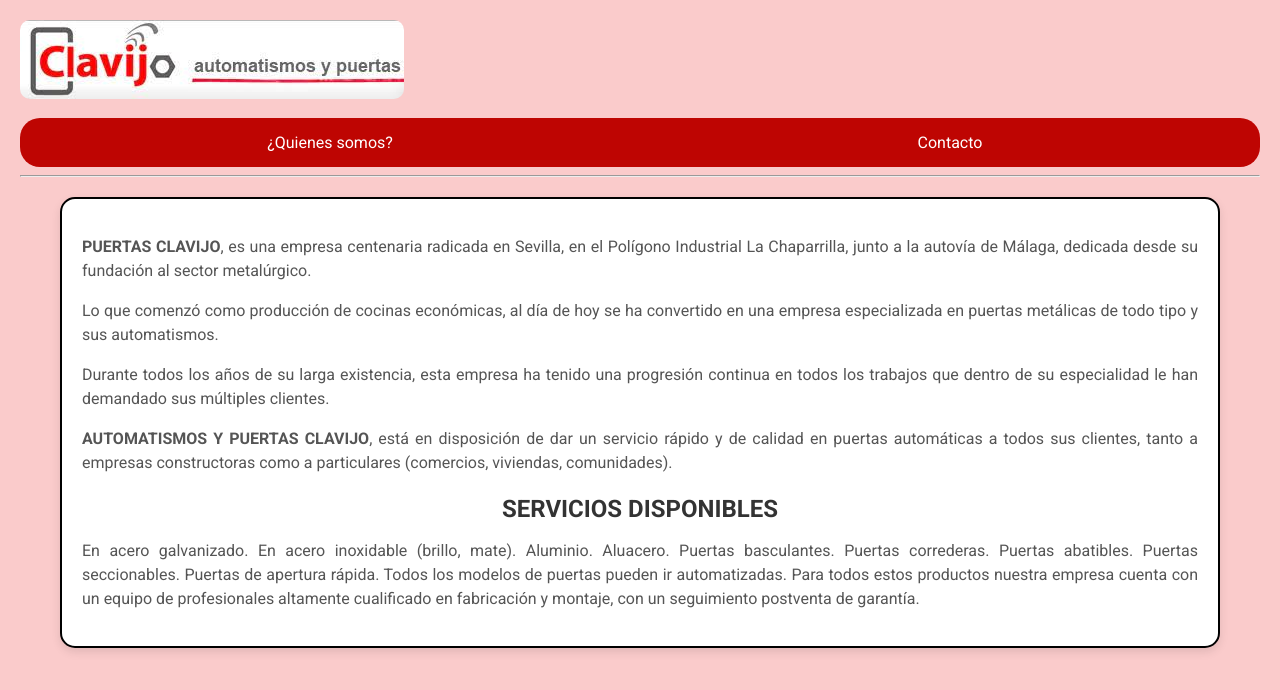
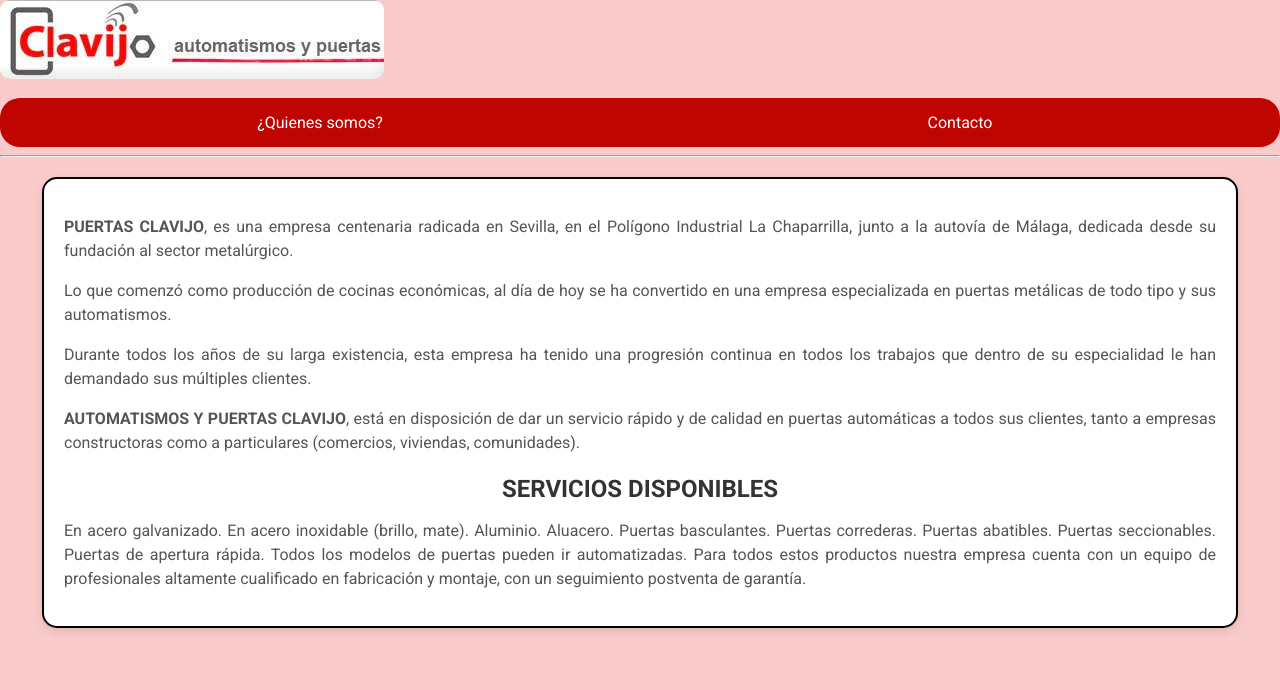
Before and after one commit to Pepe-c-b/ClavijoPruebas, a plain HTML site: page index.html in a window 1280 px wide. Drawn offline with Linux system fonts and the light colour scheme.

Commit message:
posible borrado

```diff
--- a/index.html
+++ b/index.html
@@ -16,18 +16,19 @@
 body {
             font-family: 'Roboto', sans-serif; /* Fuente estilizada y profesional */
             background-color: #facbcb; /* Fondo suave para mejorar la legibilidad */
-            padding: 20px;
+            padding: 0;
             margin: 0;
         }
-
         .header {
-            background-color: #facbcb ;
-            position: sticky;
-            top: 0;
-            z-index: 1000;
-            width: 100%;
-        }
-
+    background-color: #facbcb;
+    position: sticky;
+    top: 0;
+    z-index: 1000;
+    width: 100%;   /* Hace que ocupe el 100% del contenedor padre */
+    margin: 0;     /* Elimina márgenes por si hay espacio alrededor */
+    padding: 0;    /* Elimina relleno por si hay espacio interno */
+    box-sizing: border-box; /* Asegura que el padding no aumente el ancho total */
+}
 
 
 
```
